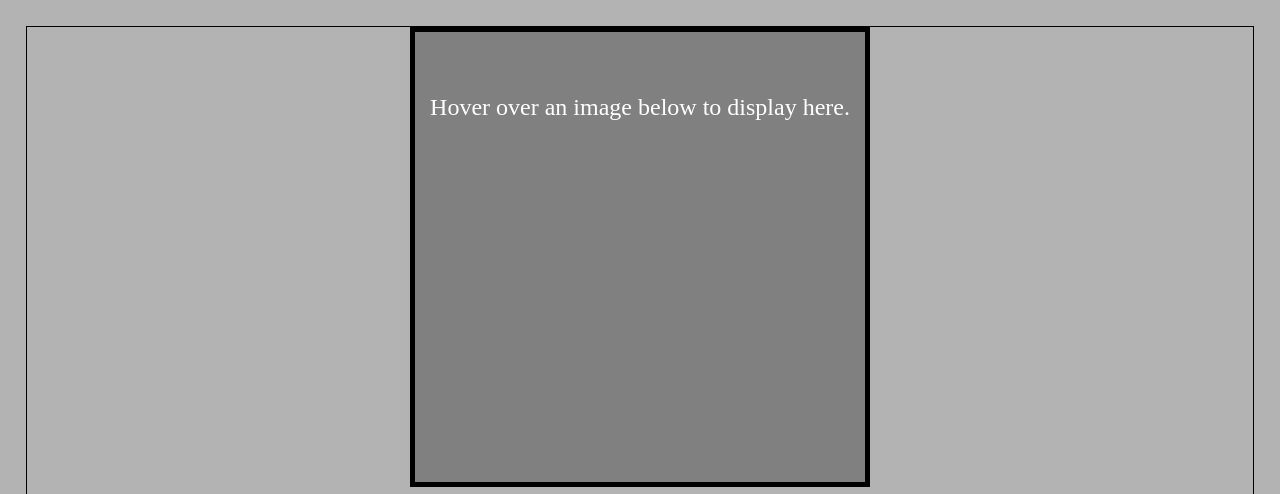
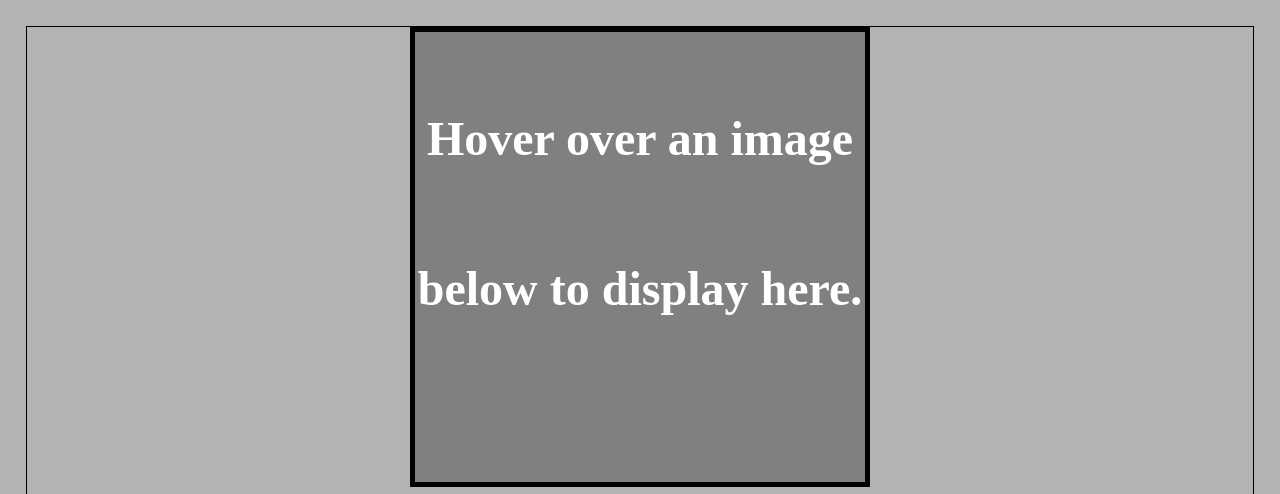
Before and after one commit to baobao101/ziggy, a plain HTML site: page index.html in a window 1280 px wide. Shown: the top 494 px of the page. Drawn offline with Linux system fonts and the light colour scheme.

Commit message:
Update index.html

```diff
--- a/index.html
+++ b/index.html
@@ -9,7 +9,7 @@
 
 	<body onload = "setImages()">
 	<div id = "imageZiggy">
-		Hover over an image below to display here.
+		<h1>Hover over an image below to display here.</h1>
 	</div>
 
 	<div class="flex">
```
